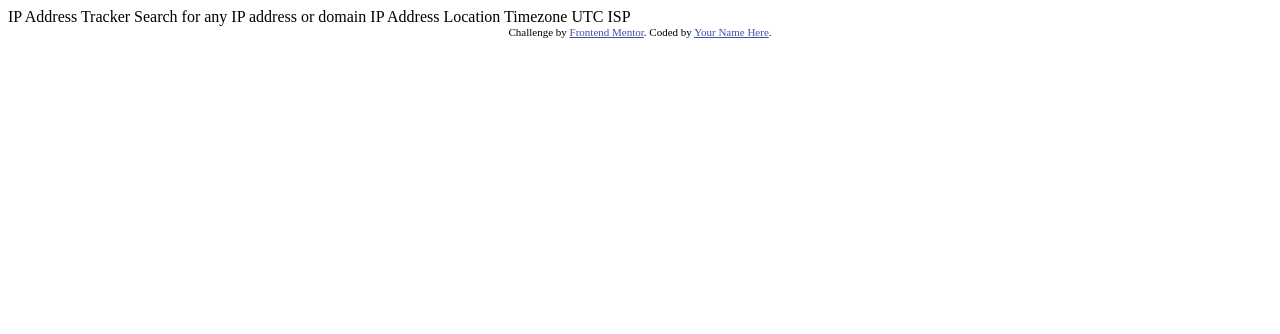
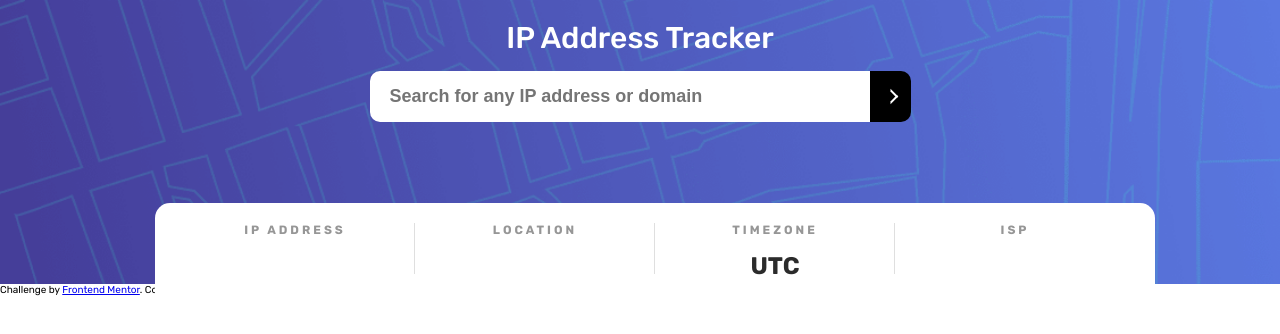
Before and after one commit to kravchenko-d/ip-address-tracker, a website: page index.html in a window 1280 px wide. Drawn offline with Linux system fonts and the light colour scheme.

Commit message:
feat: add header

```diff
--- a/index.html
+++ b/index.html
@@ -7,28 +7,58 @@
   <link rel="icon" type="image/png" sizes="32x32" href="./images/favicon-32x32.png">
 
   <title>Frontend Mentor | IP Address Tracker</title>
+  <link rel="preconnect" href="https://fonts.googleapis.com">
+  <link rel="preconnect" href="https://fonts.gstatic.com" crossorigin>
+  <link href="https://fonts.googleapis.com/css2?family=Rubik:wght@400;500;700&display=swap" rel="stylesheet">
 
-  <!-- Feel free to remove these styles or customise in your own stylesheet 👍 -->
-  <style>
-    .attribution { font-size: 11px; text-align: center; }
-    .attribution a { color: hsl(228, 45%, 44%); }
-  </style>
+  <link rel="stylesheet" href="./src/style.css">
 </head>
 <body>
 
-  IP Address Tracker
+  <div class="finder">
+    <h1 class="title">IP Address Tracker</h1>
+    <div class="search-bar">
+      <input type="text" class="search-bar__input" placeholder="Search for any IP address or domain">
+      <button class="search-bar__btn"></button>
+    </div>
 
-  Search for any IP address or domain
+    <div class="info">
+      <div class="info__block">
+        <div class="info__block-subtitle">IP Address</div>
+        <div class="info__block-title" id="ip"></div>
+      </div>
+      <div class="info__block">
+        <div class="info__block-subtitle">Location</div>
+        <div class="info__block-title" id="location"></div>
+      </div>
+      <div class="info__block">
+        <div class="info__block-subtitle">Timezone</div>
+        <div class="info__block-title">UTC <span id="timezone"></span></div>
+      </div>
+      <div class="info__block">
+        <div class="info__block-subtitle">ISP</div>
+        <div class="info__block-title" id="isp"></div>
+      </div>
+    </div>
+  </div>
 
-  IP Address
-  Location
-  Timezone
-    UTC <!-- add offset value dynamically using the API -->
-  ISP
+
+
+
+
+
+
+
+
+
+     <!-- add offset value dynamically using the API -->
+
 
   <div class="attribution">
     Challenge by <a href="https://www.frontendmentor.io?ref=challenge" target="_blank">Frontend Mentor</a>.
     Coded by <a href="#">Your Name Here</a>.
   </div>
+
+  <script src="./src/index.js"></script>
 </body>
 </html>
--- /dev/null
+++ b/src/index.js
@@ -0,0 +1 @@
+console.log('hello from js');
--- /dev/null
+++ b/src/style.css
@@ -0,0 +1,147 @@
+:root {
+    font-size: 10px;
+    font-family: 'Rubik', sans-serif;
+  }
+  * {
+    margin: 0;
+    box-sizing: border-box;
+  }
+
+  .finder {
+    background: url(../images/pattern-bg.png);
+    background-size: cover;
+    padding: 2rem 1.5rem 17.5rem;
+    text-align: center;
+    position: relative;
+  }
+  @media (min-width: 1024px) {
+    .finder {
+      padding: 2rem 1.5rem;
+    }
+  }
+
+  .title {
+    color: white;
+    margin-bottom: 1.5rem;
+    font-weight: 500;
+    font-size: 3rem;
+  }
+
+  .search-bar {
+    display: flex;
+    justify-content: center;
+    margin-bottom: 2rem;
+  }
+  .search-bar__input {
+    width: 100%;
+    max-width: 500px;
+    font-size: 1.8rem;
+    font-weight: 700;
+    color: hsl(0, 0%, 17%);
+    border: none;
+    outline: none;
+    padding: 1.5rem 2rem;
+    border-radius: 10px 0 0 10px;
+    cursor: pointer;
+  }
+  .search-bar__btn {
+    background-color: black;
+    border: none;
+    outline: none;
+    color: white;
+    padding: 0 1.5rem;
+    border-radius: 0 10px 10px 0;
+    position: relative;
+    cursor: pointer;
+  }
+  .search-bar__btn:hover {
+    background-color: rgb(77, 77, 77);
+  }
+  .search-bar__btn::after {
+    display: block;
+
+    content: '';
+    width: 7px;
+    height: 7px;
+    background: transparent;
+    border: 2px solid;
+    border-color: white white transparent transparent;
+    transform: rotate(45deg);
+  }
+
+  .info {
+    width: calc(100% - 3rem);
+    background-color: white;
+    padding: 2rem;
+    border-radius: 15px;
+
+    display: flex;
+    flex-direction: column;
+    position: absolute;
+    left: 1.5rem;
+    z-index: 10000;
+  }
+  @media (min-width: 1024px) {
+    .info {
+      width: 100%;
+      max-width: 1000px;
+      transform: translateY(50%);
+
+      margin-left: auto;
+      margin-right: auto;
+
+      position: relative;
+    }
+  }
+
+  .info__block {
+    flex-grow: 1;
+    flex-shrink: 0;
+    flex-basis: 25%;
+    padding: 0 1rem;
+    position: relative;
+  }
+  .info__block:not(:last-child) {
+    margin-bottom: 2.5rem;
+  }
+
+  .info__block-subtitle {
+    color: hsl(0, 0%, 59%);
+    text-transform: uppercase;
+    font-weight: 700;
+    font-size: 1.2rem;
+    margin-bottom: 1.5rem;
+    letter-spacing: 0.3rem;
+  }
+  .info__block-title {
+    color: hsl(0, 0%, 17%);
+    font-weight: 700;
+    font-size: 2rem;
+  }
+  .map {
+    min-height: calc(100vh - 200px);
+  }
+
+  @media (min-width: 1024px) {
+    .info {
+      flex-direction: row;
+    }
+    .info__block {
+      margin-bottom: 0;
+    }
+    .info__block::after {
+      content: '';
+      width: 1px;
+      height: 90%;
+      position: absolute;
+      top: 0;
+      right: 0;
+      background-color: hsla(0, 0%, 59%, 0.3);
+    }
+    .info__block:last-child::after {
+      display: none;
+    }
+    .info__block-title {
+      font-size: 2.4rem;
+    }
+  }
```
